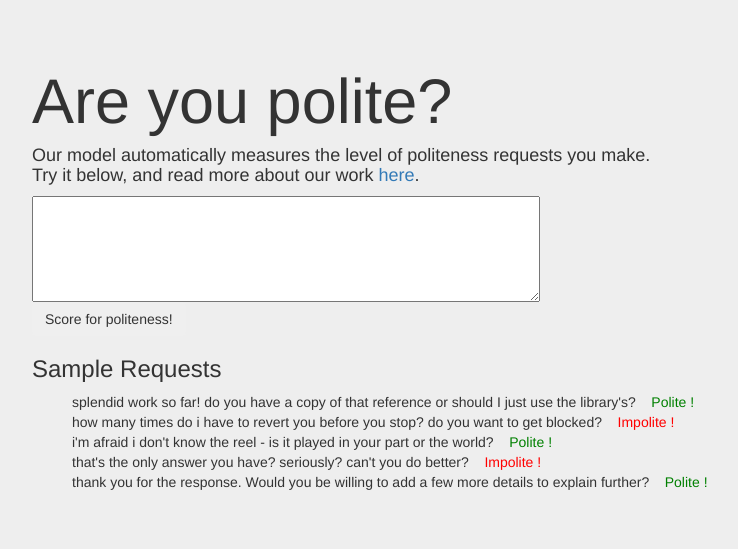
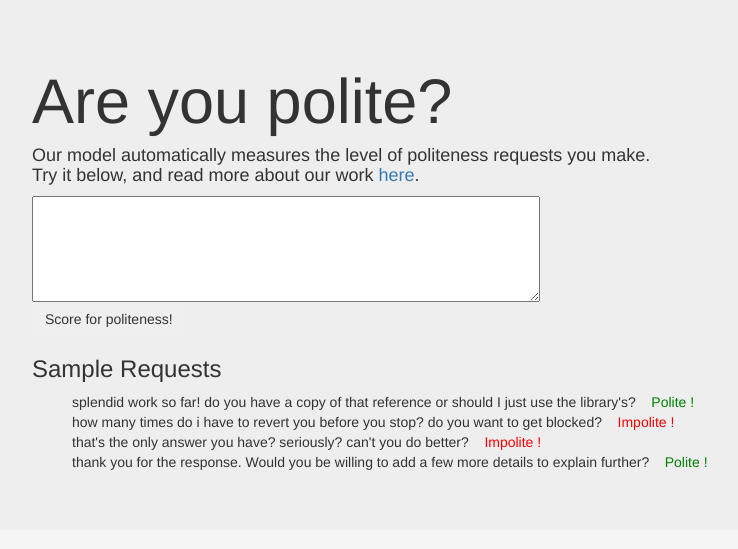
Before and after one commit to sudhof/politeness-api, a Flask app: page / in a window 1280 px wide. Shown: the part 41-590 px from the top of the page, without its empty margins (83-821 px from the left). Run offline with Flask 2, Linux system fonts and the light colour scheme; parts of the project's set-up code (start-up, migrations or seed data) failed here and were passed over; some libraries are stand-ins or nearby versions.

Commit message:
slicker UI

```diff
--- a/templates/politeness-form.html
+++ b/templates/politeness-form.html
@@ -40,9 +40,6 @@
               how many times do i have to revert you before you stop? do you want to get blocked? &nbsp;&nbsp; <span class="impolite">Impolite !</span>
             </li>
             <li>
-              i'm afraid i don't know the reel - is it played in your part or the world? &nbsp;&nbsp; <span class="polite">Polite !</span>
-            </li>
-            <li>
               that's the only answer you have? seriously? can't you do better? &nbsp;&nbsp; <span class="impolite">Impolite !</span>
             </li>
             <li>
```
